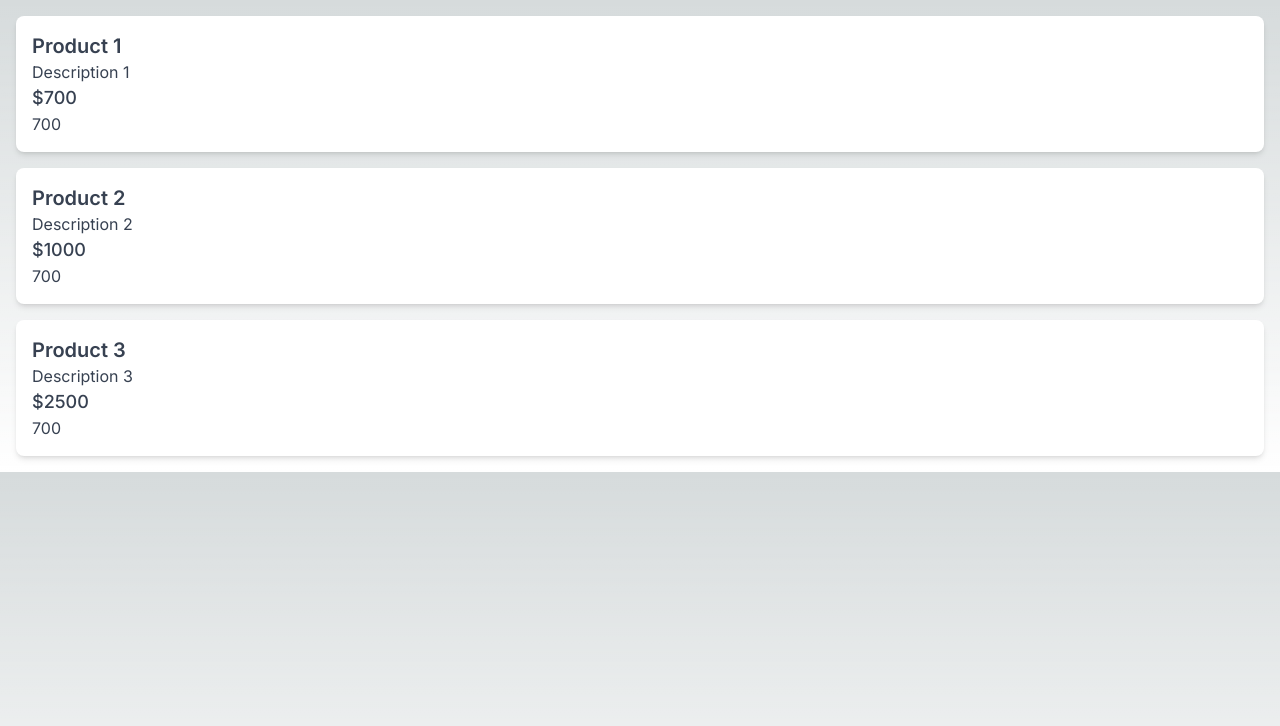
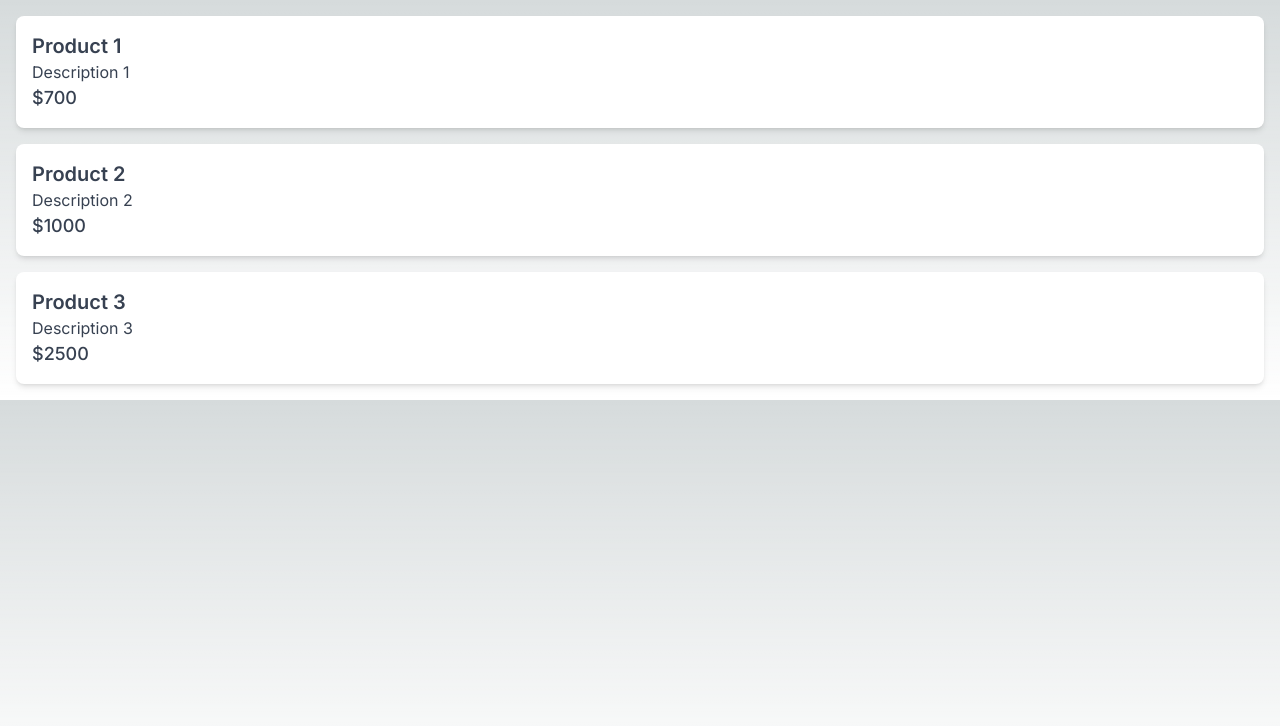
Before and after one commit to Ahmetkcak/next-14-camp, a Next.js app in the folder data-fetching-demo/: page /products in a window 1280 px wide. Shown: the top 726 px of the page. Built offline with nearby package versions, Linux system fonts and the light colour scheme; no server answers; data requests are answered from the project's data file.

Commit message:
Time based Data Revalidation

```diff
--- a/data-fetching-demo/src/app/products/page.tsx
+++ b/data-fetching-demo/src/app/products/page.tsx
@@ -9,7 +9,11 @@ type Product = {
 }
 
 export default async function ProductPage() {
-    const detailsResponse = await fetch("http://localhost:3001/products/1");
+    const detailsResponse = await fetch("http://localhost:3001/products",{
+      next:{
+        revalidate:10
+      }
+    });
     const details = await detailsResponse.json();
 
     const cookieStore = cookies();
```
